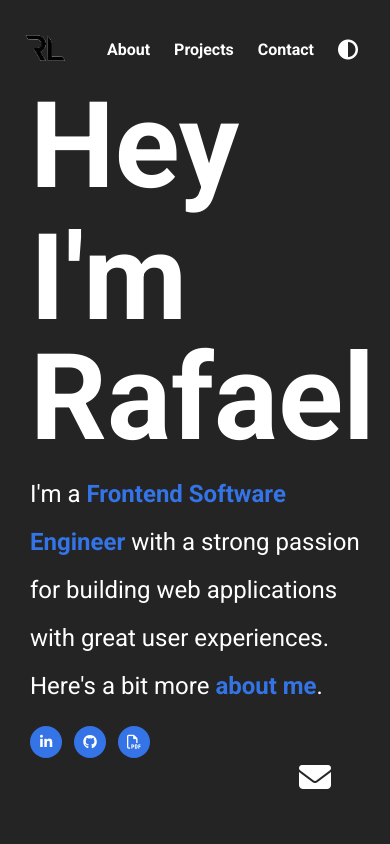
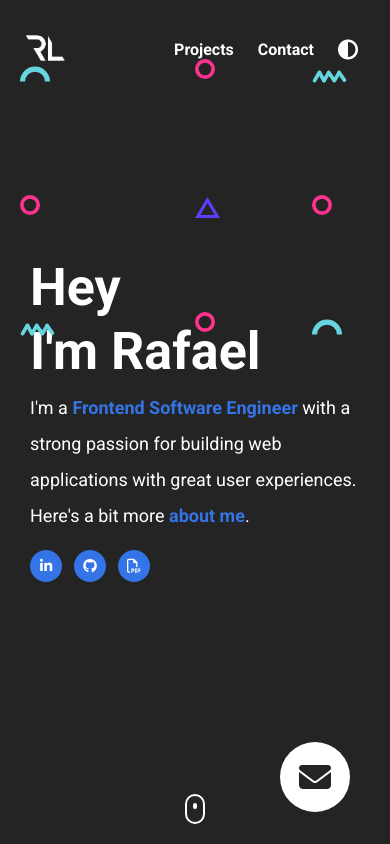
Before and after one commit to Pasivity/java-lol, a plain HTML site: page index.html in a window 390 px wide. Both pictures are taken after a click on the item 348 px from the left and 50 px from the top of the page. Shown: the top 844 px of the page. Drawn offline with nearby package versions, Linux system fonts and the light colour scheme.

Commit message:
change colors and add stuff later

```diff
--- a/index.html
+++ b/index.html
@@ -21,13 +21,13 @@
     </script>
   </head>
   <body>
-    <section id="landing-page">
+    <section id="landing-page" onmousemove="moveBackground(event)">
       <nav>
         <figure>
           <img id="personal-logo" src="./assets/logo rl(3).png" alt="" />
         </figure>
         <ul class="nav__link--list">
-          <li class="nav__link">
+          <li class="nav__link" onclick="toggleModal()">
             <a
               href="#"
               class="nav__link--anchor link__hover-effect link__hover-effect--black"
@@ -36,7 +36,7 @@
           </li>
           <li class="nav__link">
             <a
-              href="#"
+              href="#projects"
               class="nav__link--anchor link__hover-effect link__hover-effect--black"
               >Projects</a
             >
@@ -84,9 +84,11 @@
           </div>
         </div>
       </header>
-      <button class="mail__btn click" onclick="toggleModal()">
-        <i class="fa-solid fa-envelope"></i>
-      </button>
+      <a href="#">
+        <button class="mail__btn click" onclick="toggleModal()">
+          <i class="fa-solid fa-envelope"></i>
+        </button>
+      </a>
       <a href="#projects" class="scroll">
         <div class="scroll__icon click"></div>
       </a>
@@ -176,6 +178,15 @@
           </div>
         </div>
       </div>
+      <img src="./assets/semi circle.svg" class="shape shape--0">
+      <img src="./assets/circle.svg" class="shape shape--1">
+      <img src="./assets/squiggly.svg" class="shape shape--2">
+      <img src="./assets/circle.svg" class="shape shape--3">
+      <img src="./assets/triangle.svg" class="shape shape--4">
+      <img src="./assets/circle.svg" class="shape shape--5">
+      <img src="./assets/squiggly.svg" class="shape shape--6">
+      <img src="./assets/circle.svg" class="shape shape--7">
+      <img src="./assets/semi circle.svg" class="shape shape--8">
     </section>
     <section id="projects">
       <div class="container">
@@ -308,7 +319,7 @@
               LinkedIn
             </a>
             <a
-              href="#"
+              href="#" onclick="toggleModal()"
               class="footer__social--link link__hover-effect link__hover-effect--white"
             >
               Contact
--- a/index.js
+++ b/index.js
@@ -1,14 +1,26 @@
-let isModalOpen = false
-let contrastToggle = false
+let isModalOpen = false;
+let contrastToggle = false;
+const scaleFactor = 1 / 20;
 
-function toggleContrast(){
- contrastToggle = !contrastToggle;
- if (contrastToggle){
-  document.body.classList += " dark-theme"
- }
- else {
-  document.body.classList.remove("dark-theme")
- }
+function moveBackground(event) {
+  const shapes = document.querySelectorAll(".shape");
+  const x = event.clientX * scaleFactor;
+  const y = event.clientY * scaleFactor;
+
+  for (let i = 0; i < shapes.length; ++i) {
+    const isOdd = i % 2 !== 0;
+    const boolInt = isOdd ? -1 : 1;
+    shapes[i].style.transform = `translate(${x * boolInt}px, ${y * boolInt}px)`;
+  }
+}
+
+function toggleContrast() {
+  contrastToggle = !contrastToggle;
+  if (contrastToggle) {
+    document.body.classList += " dark-theme";
+  } else {
+    document.body.classList.remove("dark-theme");
+  }
 }
 
 function contact(event) {
@@ -35,11 +47,11 @@ function contact(event) {
     });
 }
 
-function toggleModal(){
-  if (isModalOpen){
-    isModalOpen = false
-    return document.body.classList.remove('modal--open')
+function toggleModal() {
+  if (isModalOpen) {
+    isModalOpen = false;
+    return document.body.classList.remove("modal--open");
   }
-  isModalOpen = true
-  document.body.classList += " modal--open"
+  isModalOpen = true;
+  document.body.classList += " modal--open";
 }
--- a/styles.css
+++ b/styles.css
@@ -4,6 +4,10 @@
   padding: 0;
   box-sizing: border-box;
   font-family: "Roboto", sans-serif;
+}
+
+html {
+  scroll-behavior: smooth;
 }
 
 li {
@@ -25,6 +29,10 @@ button {
 
 body {
   background-color: rgb(245, 245, 245);
+}
+
+section {
+  transition: all 300ms ease;
 }
 
 input,
@@ -152,9 +160,11 @@ nav,
   border: none;
   background-color: #242424;
   color: white;
-  position: absolute;
+  position: fixed;
   bottom: 32px;
   right: 40px;
+  z-index: 100;
+  box-shadow: 0 12px 30px 0 rbg(0, 0, 0, 0.28);
 }
 
 .scroll {
@@ -198,13 +208,30 @@ nav,
 .dark-theme .section__sub-title,
 .dark-theme .nav__link--anchor,
 .dark-theme .fa-adjust,
-.dark-theme .header__para
- {
+.dark-theme .header__para {
   color: white;
 }
 
-.dark-theme section{
- background-color: #242424;
+.dark-theme section {
+  background-color: #242424;
+}
+
+.dark-theme #personal-logo {
+  filter: none;
+}
+
+.dark-theme .scroll__icon {
+  border-color: white;
+}
+
+.dark-theme .scroll__icon:after,
+.dark-theme .link__hover-effect--black:after {
+  background-color: white;
+}
+
+.dark-theme .mail__btn {
+  background-color: white;
+  color: #242424;
 }
 
 /*
@@ -315,7 +342,7 @@ nav {
   transition: visiblity 1s, z-index 1s, box-shadow 0.5s ease;
 }
 
-.modal--open .modal{
+.modal--open .modal {
   z-index: 60;
   box-shadow: 0 20px 80px 0 rgb(0, 0, 0, 0.55);
   visibility: visible;
@@ -563,6 +590,7 @@ nav {
 */
 
 footer {
+  position: relative;
   background-color: #242424;
   display: flex;
   padding: 6% 0;
@@ -591,3 +619,114 @@ footer {
 .footer__copyright {
   color: white;
 }
+
+/*
+
+  SHAPES
+
+*/
+
+.shape {
+  position: fixed;
+}
+
+.shape--0 {
+  top: 15vw;
+  left: 5vw;
+}
+
+.shape--1 {
+  top: 15vw;
+  left: 50vw;
+}
+
+.shape--2 {
+  top: 15vw;
+  left: 80vw;
+}
+
+.shape--3 {
+  top: 50vw;
+  left: 5vw;
+}
+.shape--4 {
+  top: 50vw;
+  left: 50vw;
+}
+
+.shape--5 {
+  top: 50vw;
+  left: 80vw;
+}
+
+.shape--6 {
+  top: 80vw;
+  left: 5vw;
+}
+
+.shape--7 {
+  top: 80vw;
+  left: 50vw;
+}
+
+.shape--8 {
+  top: 80vw;
+  left: 80vw;
+}
+
+/* Small phones, tablets, large smart phones */
+@media (max-width: 768px) {
+  .title {
+    font-size: 80px;
+  }
+
+  .header__para {
+    font-size: 20px;
+  }
+
+  .modal {
+    top: 0;
+    left: 0;
+    transform: none;
+    height: auto;
+    width: 100%;
+    flex-direction: column-reverse;
+    border-radius: 0;
+  }
+
+  .modal__half {
+    width: 100%;
+  }
+}
+
+/* Small phones */
+
+@media (max-width: 480px) {
+  .title {
+    font-size: 52px;
+  }
+
+  .header__para {
+    font-size: 18px;
+  }
+
+  .nav__link:first-child {
+    display: none;
+  }
+  .project__description--para {
+    display: none;
+  }
+  .project__description {
+    left: 0;
+    padding: 0;
+    width: 100%;
+    text-align: center;
+  }
+  .project__description--sub-title {
+    margin-bottom: 8px;
+  }
+
+  .modal__half {
+    padding: 40px;
+  }
+}
```
